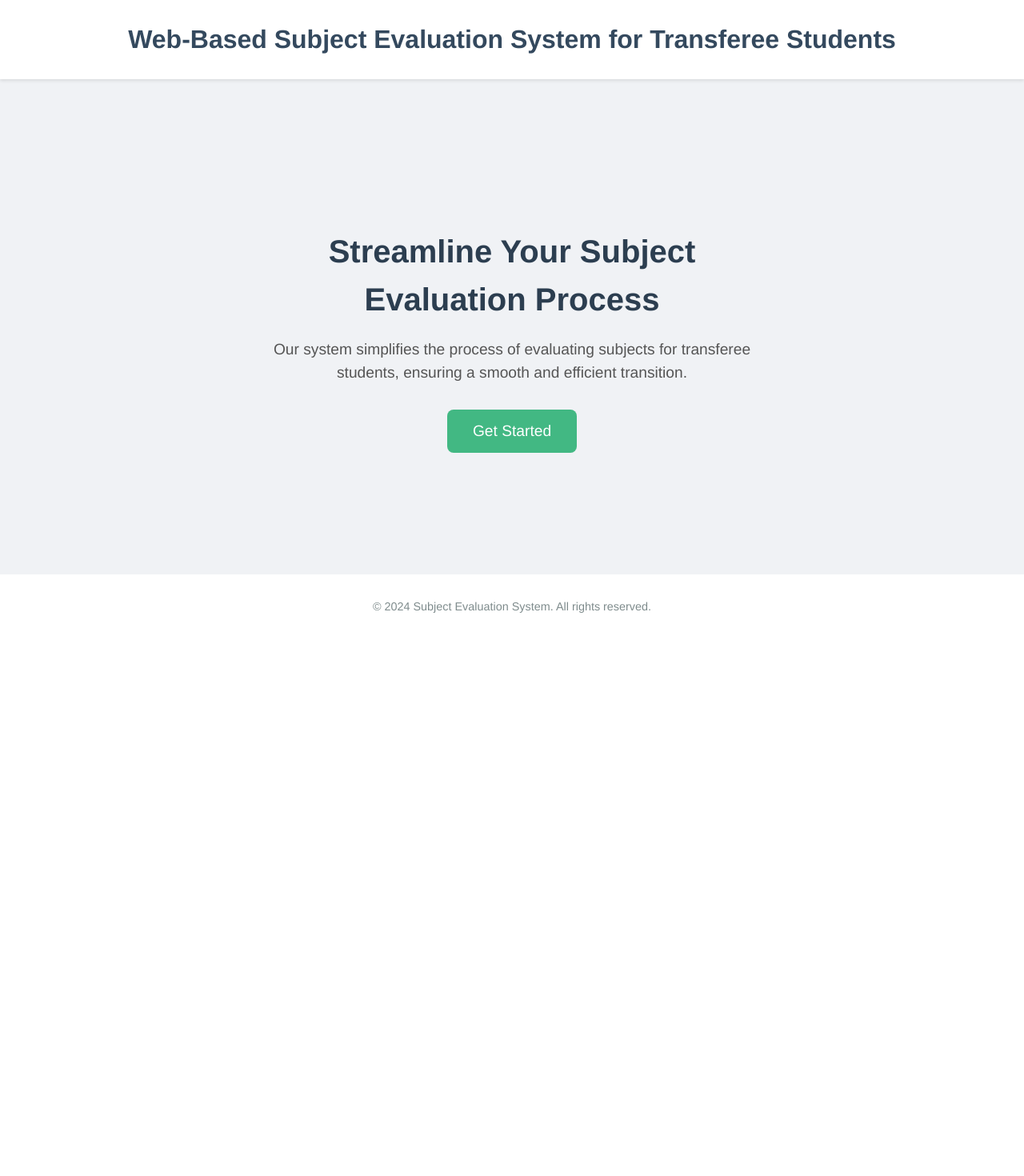
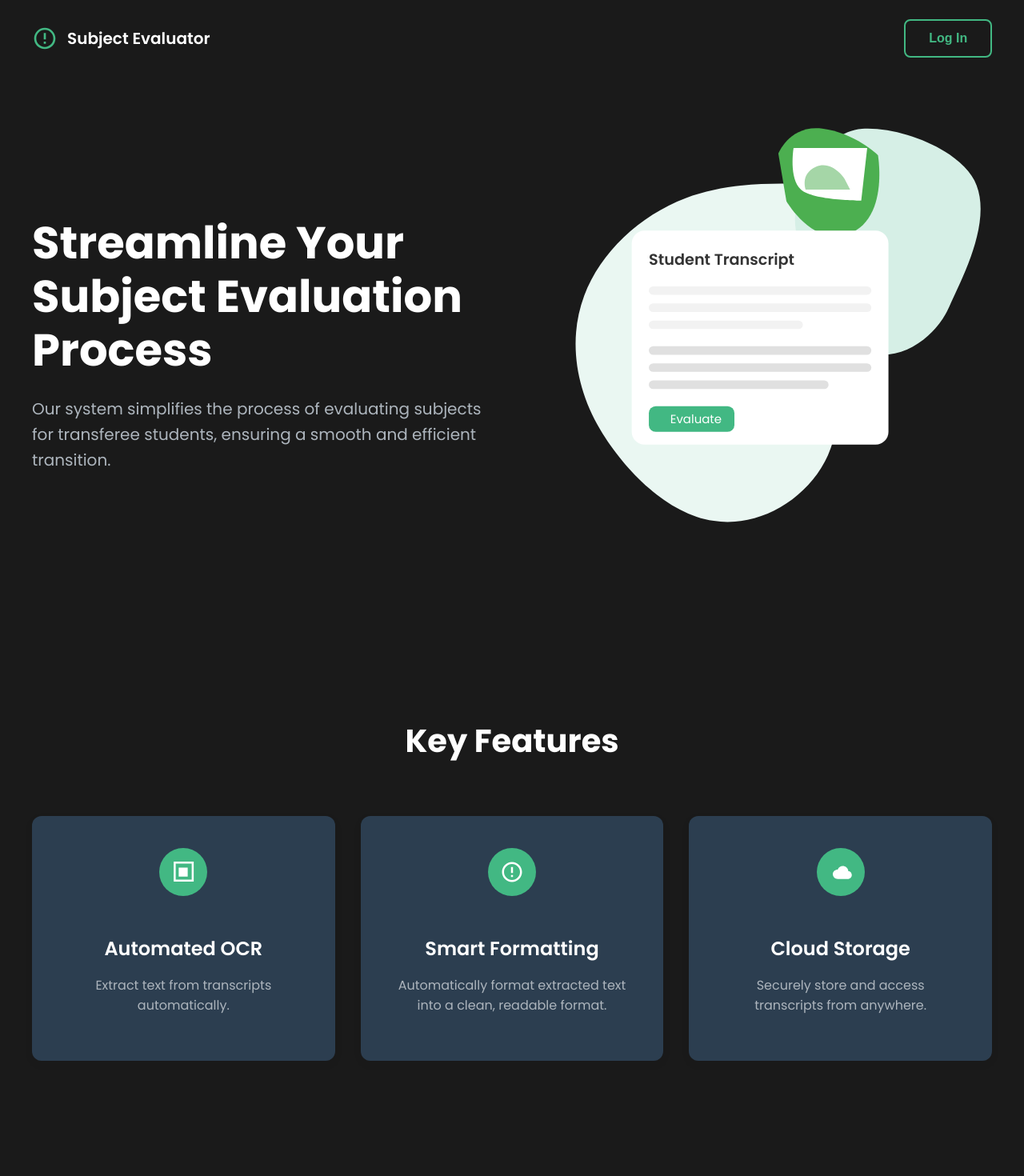
Before and after one commit to serjabs279/ocr, a Vue app: page / in a window 1280 px wide. Shown: the top 1470 px of the page at 80% size. Before the commit the page ends 800 px from the top, so only its background shows below. Built offline with nearby package versions, Linux system fonts and the light colour scheme.

Commit message:
LandingPage

```diff
--- a/src/App.vue
+++ b/src/App.vue
@@ -13,7 +13,7 @@ const showLoginModal = ref(false);
 // This creates a reactive variable that determines whether the user is logged in or not.
 const loggedIn = ref(false);
 
-// This function is called when the user clicks the "Get Started" button on the landing page.
+// This function is called when the user clicks the "Log In" button on the landing page.
 const handleShowLogin = () => {
   // This sets the showLoginModal variable to true, which shows the login modal.
   showLoginModal.value = true;
@@ -44,7 +44,7 @@ const handleLogout = () => {
 <template>
   <div id="app">
     <div v-if="!loggedIn">
-      <LandingPage @get-started="handleShowLogin" />
+      <LandingPage @login="handleShowLogin" />
       <Login v-if="showLoginModal" @close-login="handleCloseLogin" @login-success="handleLoginSuccess" />
     </div>
     <StudentDashboard v-else @logout="handleLogout" />
--- a/src/components/LandingPage.vue
+++ b/src/components/LandingPage.vue
@@ -1,116 +1,289 @@
 <script setup>
-// This defines the events that this component can emit.
-const emit = defineEmits(['get-started']);
+const emit = defineEmits(['login']);
 
-// This function is called when the user clicks the "Get Started" button.
-const handleClick = () => {
-  // This emits the "get-started" event, which is handled by the parent component.
-  emit('get-started');
+const handleLogin = () => {
+  emit('login');
 };
 </script>
 
 <template>
-  <!-- This is the main container for the landing page. -->
+  <div class="landing-page-container">
     <div class="landing-page">
-    <!-- This is the header of the landing page. -->
       <header class="header">
-      <!-- This is the title of the landing page. -->
-      <h1>Web-Based Subject Evaluation System for Transferee Students</h1>
+        <div class="logo">
+          <svg xmlns="http://www.w3.org/2000/svg" width="32" height="32" viewBox="0 0 24 24"><path fill="currentColor" d="M12 2C6.48 2 2 6.48 2 12s4.48 10 10 10s10-4.48 10-10S17.52 2 12 2zm0 18c-4.41 0-8-3.59-8-8s3.59-8 8-8s8 3.59 8 8s-3.59 8-8 8zm-1-13h2v6h-2zm0 8h2v2h-2z"/></svg>
+          <span>Subject Evaluator</span>
+        </div>
+        <button class="login-button" @click="handleLogin">Log In</button>
       </header>
 
-    <!-- This is the main content of the landing page. -->
       <main class="main-content">
-      <!-- This is the hero section of the landing page. -->
         <section class="hero">
-        <!-- This is the subtitle of the hero section. -->
-        <h2>Streamline Your Subject Evaluation Process</h2>
-        <!-- This is the description of the hero section. -->
+          <div class="hero-text">
+            <h1>Streamline Your Subject Evaluation Process</h1>
             <p>
-          Our system simplifies the process of evaluating subjects for transferee
-          students, ensuring a smooth and efficient transition.
+              Our system simplifies the process of evaluating subjects for
+              transferee students, ensuring a smooth and efficient transition.
             </p>
-        <!-- This is the call-to-action button. -->
-        <button class="cta-button" @click="handleClick">Get Started</button>
+          </div>
+          <div class="hero-image">
+            <svg width="100%" height="100%" viewBox="0 0 531 501" fill="none" xmlns="http://www.w3.org/2000/svg">
+              <path d="M425.412 104.041C392.649 133.562 366.521 168.348 359.138 213.606C350.291 267.863 361.69 332.99 339.231 382.49C316.402 432.85 259.943 467.243 205.908 459.13C152.091 451.05 102.261 400.953 73.1991 352.341C43.9999 303.483 35.6186 246.015 54.4925 195.83C73.4395 145.427 119.529 102.308 172.936 82.0282C226.547 61.666 287.541 64.1207 339.231 66.6993" fill="#EAF7F2"/>
+              <path d="M379 1.00001C427 -1.99999 498.5 28 513 67.0001C530.5 113 494 179 481 209C469.5 235.5 441.5 261.5 410.5 264.5C379.5 267.5 362 245 348 221C334 197 304 152.5 301 113C298.5 79.5 331 4.00001 379 1.00001Z" fill="#D6EFE6"/>
+              <path d="M397.747 31.7884C397.747 31.7884 410.144 103.111 366.657 122.569C323.169 142.026 290.757 85.6548 290.757 85.6548L281.334 29.873C281.334 29.873 294.67 -3.93041 332.617 0.730878C370.563 5.39217 397.747 31.7884 397.747 31.7884Z" fill="#4CAF50"/>
+              <path d="M385.152 23.3642L378.188 84.7766C378.188 84.7766 322.215 84.7766 307.746 71.9333C293.277 59.09 299.117 23.3642 299.117 23.3642L385.152 23.3642Z" fill="#FFFFFF"/>
+              <path d="M313.253 71.9333C313.253 71.9333 306.49 53.663 325.215 45.4057C343.94 37.1484 358.557 59.09 358.557 59.09L365.176 71.9333L313.253 71.9333Z" fill="#A5D6A7"/>
+              <g filter="url(#filter0_d_101_2)">
+                <rect x="110" y="120" width="300" height="250" rx="15" fill="white"/>
+              </g>
+              <text x="130" y="160" font-family="'Poppins', sans-serif" font-size="18" font-weight="600" fill="#333">Student Transcript</text>
+              <rect x="130" y="185" width="260" height="10" rx="5" fill="#f2f2f2"/>
+              <rect x="130" y="205" width="260" height="10" rx="5" fill="#f2f2f2"/>
+              <rect x="130" y="225" width="180" height="10" rx="5" fill="#f2f2f2"/>
+              <rect x="130" y="255" width="260" height="10" rx="5" fill="#e0e0e0"/>
+              <rect x="130" y="275" width="260" height="10" rx="5" fill="#e0e0e0"/>
+              <rect x="130" y="295" width="210" height="10" rx="5" fill="#e0e0e0"/>
+              <rect x="130" y="325" width="100" height="30" rx="8" fill="#42b883"/>
+              <text x="155" y="345" font-family="'Poppins', sans-serif" font-size="14" fill="white">Evaluate</text>
+            </svg>
+          </div>
+        </section>
+
+        <section class="features">
+            <h2>Key Features</h2>
+            <div class="features-grid">
+                <div class="feature-item">
+                    <div class="feature-icon">
+                        <svg xmlns="http://www.w3.org/2000/svg" width="24" height="24" viewBox="0 0 24 24"><path fill="currentColor" d="M9.5 14.5h5v-5h-5v5zm-2 2h9v-9h-9v9zm-5 5h20v-20h-20v20zm2-2v-16h16v16h-16z"/></svg>
+                    </div>
+                    <h3>Automated OCR</h3>
+                    <p>Extract text from transcripts automatically.</p>
+                </div>
+                <div class="feature-item">
+                    <div class="feature-icon">
+                        <svg xmlns="http://www.w3.org/2000/svg" width="24" height="24" viewBox="0 0 24 24"><path fill="currentColor" d="M12 2c-5.52 0-10 4.48-10 10s4.48 10 10 10s10-4.48 10-10s-4.48-10-10-10zm0 18c-4.41 0-8-3.59-8-8s3.59-8 8-8s8 3.59 8 8s-3.59 8-8 8zm-1-13h2v6h-2zm0 8h2v2h-2z"/></svg>
+                    </div>
+                    <h3>Smart Formatting</h3>
+                    <p>Automatically format extracted text into a clean, readable format.</p>
+                </div>
+                <div class="feature-item">
+                    <div class="feature-icon">
+                        <svg xmlns="http://www.w3.org/2000/svg" width="24" height="24" viewBox="0 0 24 24"><path fill="currentColor" d="M19.35 10.04c-.65-2.26-2.64-4.04-5.35-4.04-2.28 0-4.27 1.44-5.05 3.5C6.27 9.5 4 11.45 4 14c0 2.76 2.24 5 5 5h10c2.21 0 4-1.79 4-4 0-2.05-1.53-3.76-3.65-3.96z"/></svg>
+                    </div>
+                    <h3>Cloud Storage</h3>
+                    <p>Securely store and access transcripts from anywhere.</p>
+                </div>
+            </div>
         </section>
       </main>
 
-    <!-- This is the footer of the landing page. -->
       <footer class="footer">
-      <!-- This is the copyright notice. -->
         <p>&copy; 2024 Subject Evaluation System. All rights reserved.</p>
       </footer>
+    </div>
   </div>
 </template>
 
 <style scoped>
-/* This is where the styles for the LandingPage component are defined. The "scoped" attribute means that the styles will only apply to this component. */
+@import url('https://fonts.googleapis.com/css2?family=Poppins:wght@400;600;700&display=swap');
+
+:root {
+  --primary-color: #42b883;
+  --primary-dark: #36a374;
+  --secondary-color: #f0f2f5;
+  --feature-bg: #ffffff;
+  --text-dark: #2c3e50;
+  --text-light: #606f7b;
+  --white: #ffffff;
+  --font-family: 'Poppins', sans-serif;
+}
+
+.landing-page-container {
+  background-color: var(--secondary-color);
+}
+
 .landing-page {
   display: flex;
   flex-direction: column;
   min-height: 100vh;
-  font-family: Avenir, Helvetica, Arial, sans-serif;
+  font-family: var(--font-family);
   -webkit-font-smoothing: antialiased;
   -moz-osx-font-smoothing: grayscale;
-  text-align: center;
-  color: #2c3e50;
-  background-color: #f0f2f5;
+  color: var(--text-dark);
+  max-width: 1200px;
+  margin: 0 auto;
+  padding: 0 2rem;
 }
 
 .header {
-  background-color: #ffffff;
-  padding: 2rem 1rem;
-  box-shadow: 0 2px 4px rgba(0, 0, 0, 0.1);
+  padding: 1.5rem 0;
+  display: flex;
+  justify-content: space-between;
+  align-items: center;
 }
 
-.header h1 {
-  margin: 0;
-  font-size: 2rem;
+.logo {
+  display: flex;
+  align-items: center;
+  gap: 0.75rem;
   font-weight: 600;
-  color: #34495e;
+  font-size: 1.25rem;
+  color: var(--text-dark);
+}
+
+.logo svg {
+  color: var(--primary-color);
+}
+
+.login-button {
+    background-color: transparent;
+    border: 2px solid var(--primary-color);
+    color: var(--primary-color);
+    padding: 0.8rem 1.8rem;
+    font-size: 1rem;
+    font-weight: 600;
+    border-radius: 8px;
+    cursor: pointer;
+    transition: all 0.3s ease;
+}
+
+.login-button:hover {
+    background-color: var(--primary-color);
+    color: var(--white);
 }
 
 .main-content {
   flex-grow: 1;
   display: flex;
+  flex-direction: column;
   justify-content: center;
   align-items: center;
-  padding: 2rem;
 }
 
 .hero {
-  max-width: 600px;
+  display: grid;
+  grid-template-columns: 1fr 1fr;
+  align-items: center;
+  gap: 4rem;
+  width: 100%;
+  padding: 4rem 0;
 }
 
-.hero h2 {
+.hero-text h1 {
+  font-size: 3.5rem;
+  font-weight: 700;
+  line-height: 1.2;
+  margin-bottom: 1.5rem;
+  animation: slide-in 1s forwards;
+}
+
+.hero-text p {
+  font-size: 1.25rem;
+  color: var(--text-light);
+  margin-bottom: 3rem;
+  line-height: 1.6;
+  animation: slide-in 1s forwards .2s;
+}
+
+.hero-image {
+  animation: fade-in 1.2s forwards;
+}
+
+.features {
+    text-align: center;
+    padding: 6rem 0;
+}
+
+.features h2 {
     font-size: 2.5rem;
+    font-weight: 700;
+    margin-bottom: 4rem;
+}
+
+.features-grid {
+    display: grid;
+    grid-template-columns: repeat(3, 1fr);
+    gap: 2rem;
+}
+
+.feature-item {
+    background: var(--feature-bg);
+    padding: 2.5rem;
+    border-radius: 12px;
+    box-shadow: 0 4px 12px rgba(0, 0, 0, 0.05);
+    transition: transform 0.3s ease, box-shadow 0.3s ease;
+}
+
+.feature-item:hover {
+    transform: translateY(-5px);
+    box-shadow: 0 8px 20px rgba(0, 0, 0, 0.08);
+}
+
+.feature-icon {
+    background-color: var(--primary-color);
+    color: var(--white);
+    width: 60px;
+    height: 60px;
+    border-radius: 50%;
+    display: inline-flex;
+    align-items: center;
+    justify-content: center;
+    margin-bottom: 1.5rem;
+}
+
+.feature-icon svg {
+    width: 30px;
+    height: 30px;
+}
+
+.feature-item h3 {
+    font-size: 1.5rem;
+    font-weight: 600;
     margin-bottom: 1rem;
 }
 
-.hero p {
-  font-size: 1.2rem;
-  color: #555;
-  margin-bottom: 2rem;
-}
-
-.cta-button {
-  background-color: #42b883;
-  color: white;
-  border: none;
-  padding: 1rem 2rem;
-  font-size: 1.2rem;
-  border-radius: 8px;
-  cursor: pointer;
-  transition: background-color 0.3s ease;
-}
-
-.cta-button:hover {
-  background-color: #36a374;
+.feature-item p {
+    color: var(--text-light);
+    line-height: 1.6;
 }
 
 .footer {
-  background-color: #ffffff;
-  padding: 1rem;
+  padding: 2rem 0;
+  text-align: center;
   font-size: 0.9rem;
   color: #7f8c8d;
 }
+
+@keyframes fade-in {
+  from { opacity: 0; transform: scale(0.95); }
+  to { opacity: 1; transform: scale(1); }
+}
+
+@keyframes slide-in {
+  from { opacity: 0; transform: translateY(20px); }
+  to { opacity: 1; transform: translateY(0); }
+}
+
+@media (max-width: 768px) {
+    .hero {
+        grid-template-columns: 1fr;
+        text-align: center;
+    }
+
+    .hero-image {
+        order: -1;
+        margin-bottom: 3rem;
+        max-width: 400px;
+        margin-left: auto;
+        margin-right: auto;
+    }
+
+    .hero-text h1 {
+        font-size: 2.8rem;
+    }
+
+    .features-grid {
+        grid-template-columns: 1fr;
+    }
+}
 </style>
--- a/src/style.css
+++ b/src/style.css
@@ -1,228 +1,21 @@
-/*
-This is the root stylesheet for the application.
-*/
+@import url('https://fonts.googleapis.com/css2?family=Poppins:wght@400;600;700&display=swap');
 
-/*
-This defines the root variables for the application.
-*/
 :root {
-  /*
-  This sets the font family for the application.
-  */
-  font-family: system-ui, Avenir, Helvetica, Arial, sans-serif;
-  /*
-  This sets the line height for the application.
-  */
-  line-height: 1.5;
-  /*
-  This sets the font weight for the application.
-  */
-  font-weight: 400;
-
-  /*
-  This sets the color scheme for the application.
-  */
-  color-scheme: light dark;
-  /*
-  This sets the text color for the application.
-  */
-  color: rgba(255, 255, 255, 0.87);
-  /*
-  This sets the background color for the application.
-  */
-  background-color: #242424;
-
-  /*
-  This disables font synthesis for the application.
-  */
-  font-synthesis: none;
-  /*
-  This optimizes text rendering for legibility.
-  */
-  text-rendering: optimizeLegibility;
-  /*
-  This enables font anti-aliasing for Webkit browsers.
-  */
-  -webkit-font-smoothing: antialiased;
-  /*
-  This enables font anti-aliasing for Mozilla browsers.
-  */
-  -moz-osx-font-smoothing: grayscale;
+  --primary-color: #42b883;
+  --primary-dark: #36a374;
+  --secondary-color: #1a1a1a;
+  --feature-bg: #2c3e50;
+  --text-dark: #ffffff;
+  --text-light: #adb5bd;
+  --white: #ffffff;
+  --font-family: 'Poppins', sans-serif;
 }
 
-/*
-This styles the links in the application.
-*/
-a {
-  /*
-  This sets the font weight for links.
-  */
-  font-weight: 500;
-  /*
-  This sets the color for links.
-  */
-  color: #646cff;
-  /*
-  This inherits the text decoration for links.
-  */
-  text-decoration: inherit;
+body {
+  margin: 0;
+  font-family: var(--font-family);
+  -webkit-font-smoothing: antialiased;
+  -moz-osx-font-smoothing: grayscale;
+  background-color: var(--secondary-color);
+  color: var(--text-dark);
 }
-/*
-This styles the links when they are hovered over.
-*/
-a:hover {
-  /*
-  This sets the color for links when they are hovered over.
-  */
-  color: #535bf2;
-}
-
-/*
-This styles the body of the application.
-*/
-body {
-  /*
-  This removes the margin from the body.
-  */
-  margin: 0;
-  /*
-  This sets the minimum width of the body.
-  */
-  min-width: 320px;
-  /*
-  This sets the minimum height of the body.
-  */
-  min-height: 100vh;
-}
-
-/*
-This styles the h1 elements in the application.
-*/
-h1 {
-  /*
-  This sets the font size for h1 elements.
-  */
-  font-size: 3.2em;
-  /*
-  This sets the line height for h1 elements.
-  */
-  line-height: 1.1;
-}
-
-/*
-This styles the buttons in the application.
-*/
-button {
-  /*
-  This sets the border radius for buttons.
-  */
-  border-radius: 8px;
-  /*
-  This sets the border for buttons.
-  */
-  border: 1px solid transparent;
-  /*
-  This sets the padding for buttons.
-  */
-  padding: 0.6em 1.2em;
-  /*
-  This sets the font size for buttons.
-  */
-  font-size: 1em;
-  /*
-  This sets the font weight for buttons.
-  */
-  font-weight: 500;
-  /*
-  This inherits the font family for buttons.
-  */
-  font-family: inherit;
-  /*
-  This sets the background color for buttons.
-  */
-  background-color: #1a1a1a;
-  /*
-  This sets the cursor for buttons.
-  */
-  cursor: pointer;
-  /*
-  This sets the transition for the border color of buttons.
-  */
-  transition: border-color 0.25s;
-}
-/*
-This styles the buttons when they are hovered over.
-*/
-button:hover {
-  /*
-  This sets the border color for buttons when they are hovered over.
-  */
-  border-color: #646cff;
-}
-/*
-This styles the buttons when they are focused.
-*/
-button:focus,
-button:focus-visible {
-  /*
-  This sets the outline for buttons when they are focused.
-  */
-  outline: 4px auto -webkit-focus-ring-color;
-}
-
-/*
-This styles the cards in the application.
-*/
-.card {
-  /*
-  This sets the padding for cards.
-  */
-  padding: 2em;
-}
-
-/*
-This styles the root element of the application.
-*/
-#app {
-  /*
-  This sets the width of the root element to 100%.
-  */
-  width: 100%;
-}
-
-/*
-This defines the styles for the light color scheme.
-*/
-@media (prefers-color-scheme: light) {
-  /*
-  This defines the root variables for the light color scheme.
-  */
-  :root {
-    /*
-    This sets the text color for the light color scheme.
-    */
-    color: #213547;
-    /*
-    This sets the background color for the light color scheme.
-    */
-    background-color: #ffffff;
-  }
-  /*
-  This styles the links when they are hovered over in the light color scheme.
-  */
-  a:hover {
-    /*
-    This sets the color for links when they are hovered over in the light color scheme.
-    */
-    color: #747bff;
-  }
-  /*
-  This styles the buttons in the light color scheme.
-  */
-  button {
-    /*
-    This sets the background color for buttons in the light color scheme.
-    */
-    background-color: #f9f9f9;
-  }
-}
```
Lines whose indentation alone changed are shown as unchanged.
